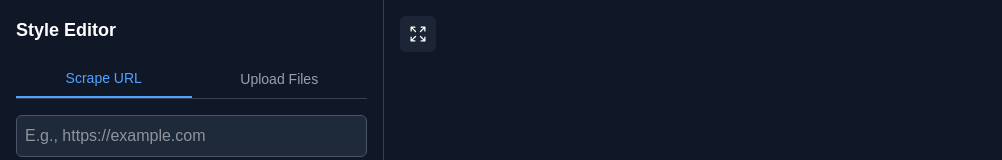
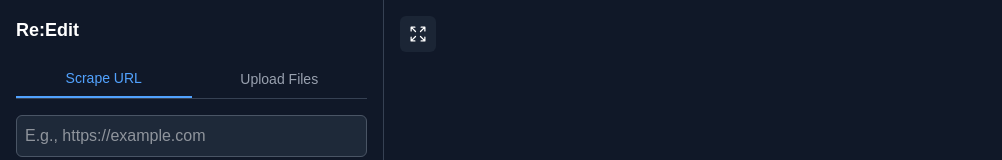
Before and after one commit to dylanc0214/Re-Edit.Ai, a Next.js app in the folder frontend/: page / in a window 1280 px wide. Shown: the top 160 px of the page, without its empty margins (0-1002 px from the left). Built offline with nearby package versions, Linux system fonts and the light colour scheme.

Commit message:
Change the Name

```diff
--- a/frontend/app/page.tsx
+++ b/frontend/app/page.tsx
@@ -568,7 +568,7 @@
           {editingTextElement && ( <div className="absolute inset-0 bg-gray-900/90 backdrop-blur-sm z-10 p-4 flex flex-col"> <div className="flex justify-between items-center mb-3"> <h3 className="text-md font-semibold text-fuchsia-400">Edit Text</h3> <button onClick={closeTextEditor} className="px-3 py-1 text-xs bg-gray-700 hover:bg-gray-600 rounded"> Done </button> </div> <textarea value={editingTextElement.text} onChange={(e) => handleTextEditChange(e.target.value)} className="w-full h-48 p-2 bg-gray-800 border border-gray-600 rounded-md outline-none focus:ring-2 focus:ring-fuchsia-500 text-sm" /> <p className="text-xs text-gray-500 mt-2"> Changes are applied live. Click "Done" to close this editor. </p> </div> )}
           {editingImageElement && ( <div className="absolute inset-0 bg-gray-900/90 backdrop-blur-sm z-10 p-4 flex flex-col"> <div className="flex justify-between items-center mb-4"> <h3 className="text-md font-semibold text-blue-400">Edit Image/Icon</h3> <button onClick={closeImageEditor} className="px-3 py-1 text-xs bg-gray-700 hover:bg-gray-600 rounded"> Done </button> </div> <div className="flex flex-col gap-3"> <label className="w-full px-5 py-2 text-center font-semibold bg-blue-600 rounded-md hover:bg-blue-500 transition-colors cursor-pointer"> Upload & Replace <input type="file" accept="image/*" className="hidden" onChange={handleImageUpload} /> </label> <button onClick={handleImageRemove} className="w-full px-5 py-2 font-semibold bg-red-600 rounded-md hover:bg-red-500 transition-colors"> Remove </button> <div className="flex flex-col gap-2 p-3 bg-gray-800 rounded-md"> <p className="text-sm">Fill with color:</p> <div className="flex gap-2"> <input type="color" value={fillColor} className="w-12 h-10 p-0 border-0 rounded cursor-pointer bg-transparent" onChange={(e) => setFillColor(e.target.value)} /> <button onClick={handleImageFill} className="flex-1 px-4 py-2 font-semibold bg-green-600 rounded-md hover:bg-green-500 transition-colors"> Apply Fill </button> </div> </div> </div> </div> )}
 
-          <h2 className="text-lg font-semibold mb-4">Style Editor</h2>
+          <h2 className="text-lg font-semibold mb-4">Re:Edit</h2>
 
           {/* --- TABS --- */}
           <div className="flex w-full border-b border-gray-700 mb-4">
```
